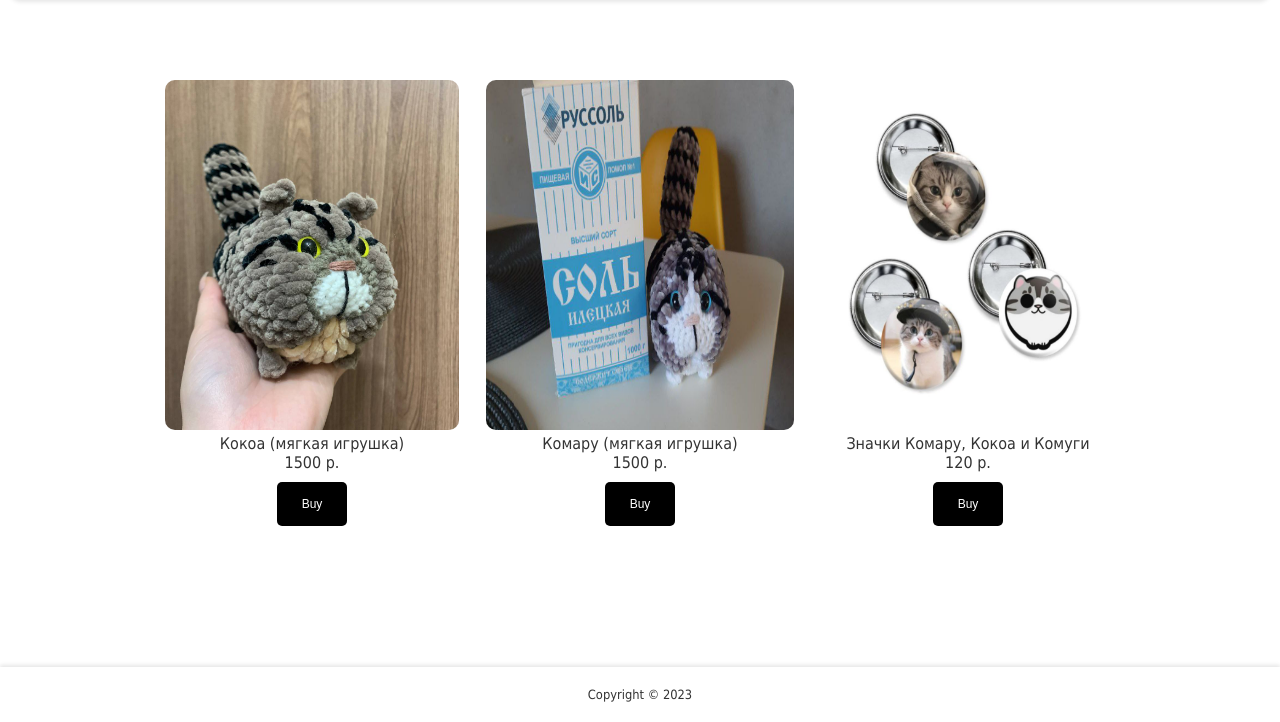
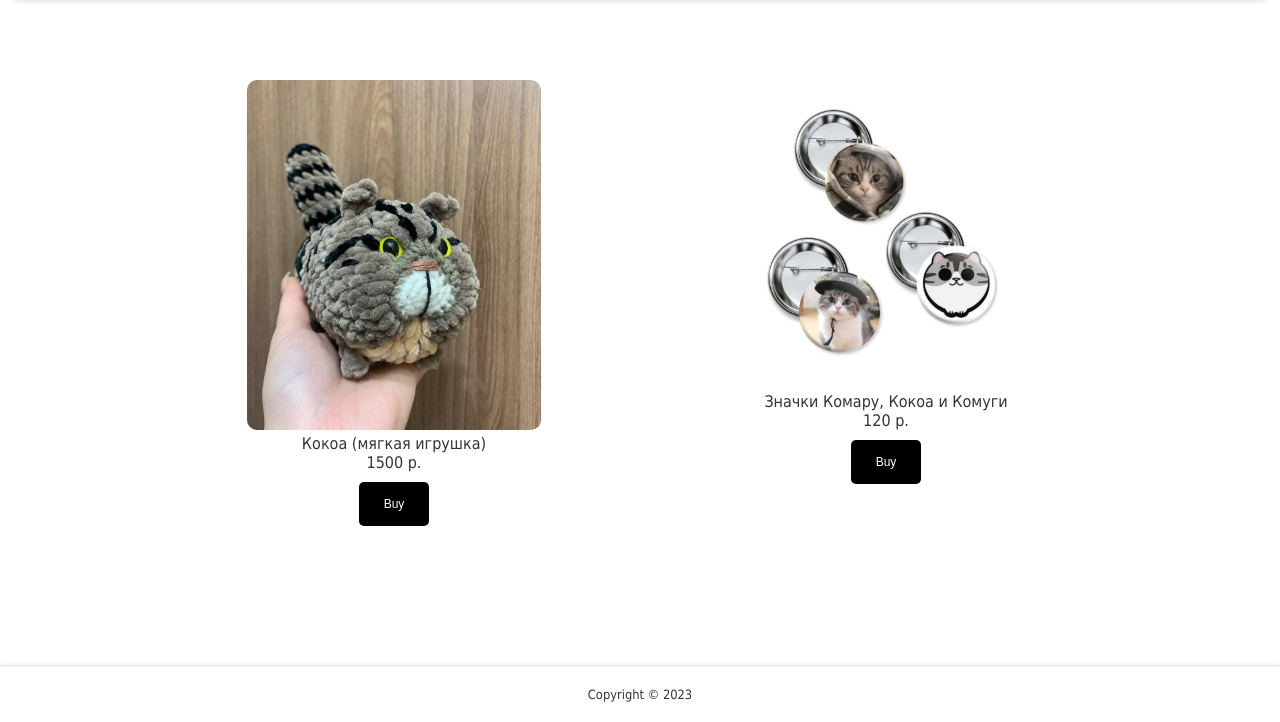
Before and after one commit to wastebrokenq/onlineShop, a Flask app: page / in a window 1280 px wide. Shown: the part 78-800 px from the top of the page. Run offline with Flask 3, Linux system fonts and the light colour scheme.

Commit message:
mend
added adaptivity for card.html

```diff
--- a/run.py
+++ b/run.py
@@ -4,7 +4,6 @@ app = Flask(__name__)
 
 products = [
     {'name': 'Кокоа (мягкая игрушка)', 'price': 1500, 'description': '', 'images': ['cocoa.jpg']},
-    {'name': 'Комару (мягкая игрушка)', 'price': 1500, 'description': '', 'images': ['comaru.jpg']},
     {'name': 'Значки Комару, Кокоа и Комуги', 'price': 120, 'description': 'Размер: 3.7*3.7 см', 'images': ['icons1.jpeg', 'icons2.jpeg']},
 ]
 
--- a/static/css/style.css
+++ b/static/css/style.css
@@ -103,8 +103,11 @@ main {
 
 .product-card img {
     border-radius: 10px;
-    width: 100%;
-    height: 350px;
+    max-width: 350px;  /* Максимальная ширина */
+    width: 100%;       /* Ширина равна 100% контейнера, но не более 350px */
+    max-height: 350px; /* Максимальная высота */
+    height: auto;      /* Высота автоматически настроится по пропорциям */
+    object-fit: contain; /* Гарантирует, что изображение будет сохранять пропорции внутри элемента */
 }
 
 .buy-button {
--- a/templates/index.html
+++ b/templates/index.html
@@ -1,6 +1,6 @@
 {% extends "base.html" %}
 
-{% block title %}waste{% endblock %}
+{% block title %}Komaru Shop{% endblock %}
 
 {% block content %}
 <div class="product-container">
```
